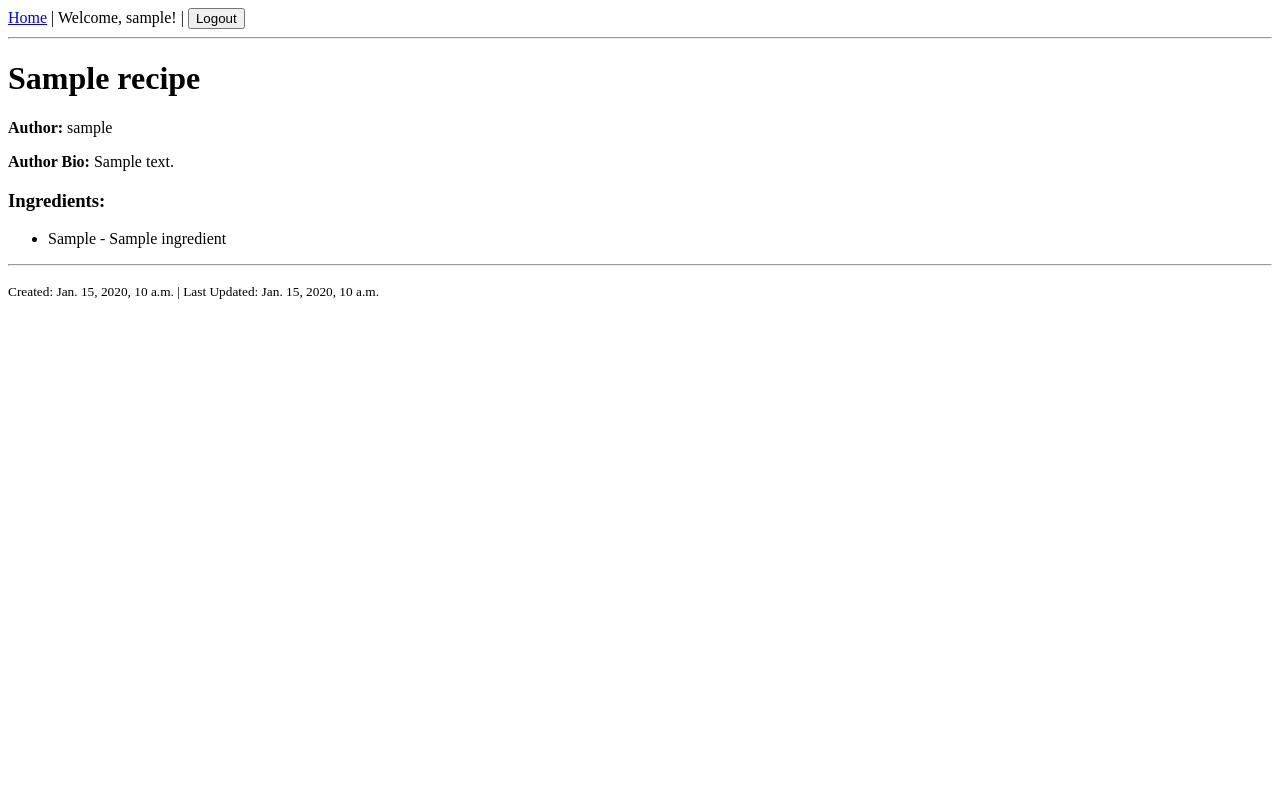
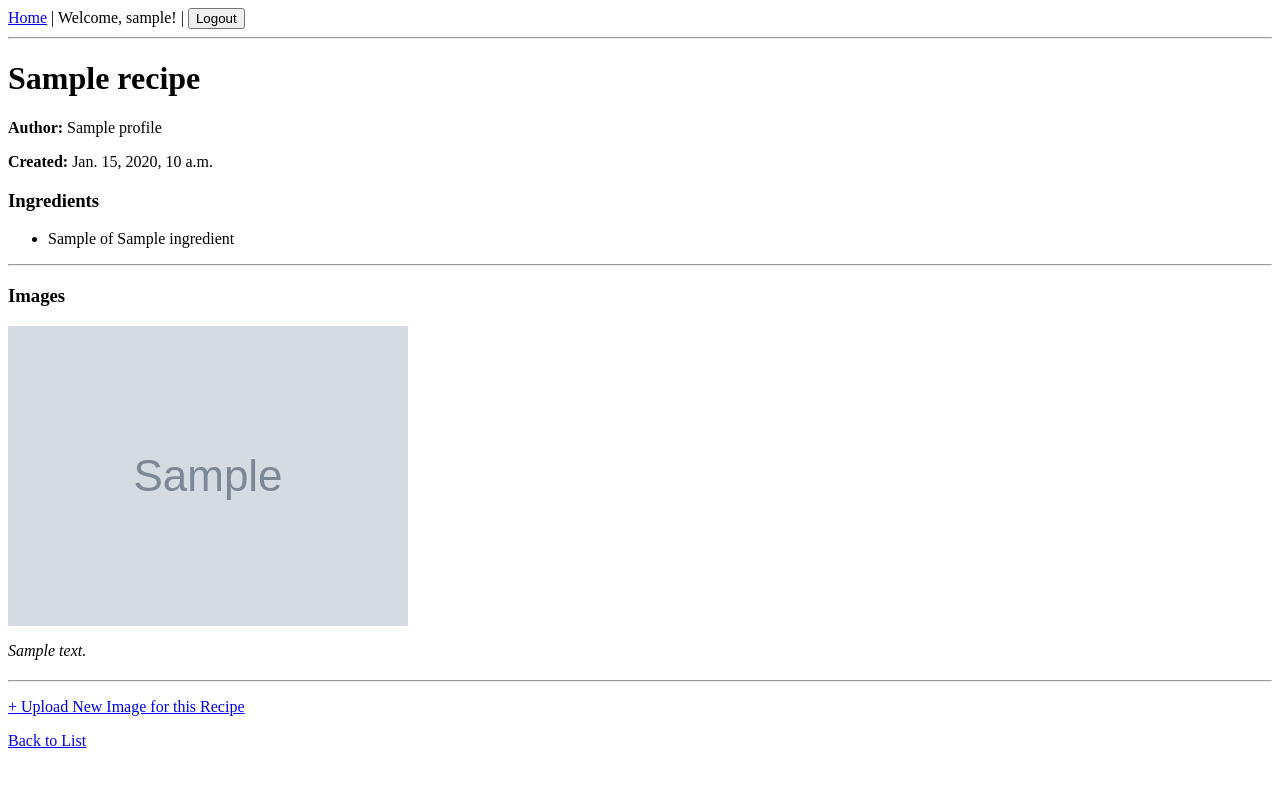
Before and after one commit to raizonmarasis-droid/recipebook-Asis-Raizon, a Django app: page /recipe/1/ in a window 1280 px wide. Shown: the top 787 px of the page. Run offline with Django 5.2, Linux system fonts and the light colour scheme; a user stored in the database is signed in; tables that the repository leaves empty hold one stand-in row (values such as "Sample post"); grey boxes marked "Sample" are stand-in pictures.

Commit message:
Add recipe_form and recipe_image_form

```diff
--- a/ledger/templates/recipe_detail.html
+++ b/ledger/templates/recipe_detail.html
@@ -1,19 +1,42 @@
-{% extends 'base.html' %}
+{% extends "base.html" %}
 
 {% block content %}
     <h1>{{ recipe.name }}</h1>
-<p><strong>Author:</strong> {{ recipe.author.user.username }}</p>
-<p><strong>Author Bio:</strong> {{ recipe.author.bio }}</p>
+    <p><strong>Author:</strong> {{ recipe.author.name }}</p>
+    <p><strong>Created:</strong> {{ recipe.created_on }}</p>
 
-<h3>Ingredients:</h3>
+    <h3>Ingredients</h3>
     <ul>
         {% for ri in recipe.ingredients.all %}
-        <li>{{ ri.quantity }} - {{ ri.ingredient.name }}</li>
-    {% empty %}
-        <li>No ingredients added yet!</li>
+            <li>{{ ri.quantity }} of {{ ri.ingredient.name }}</li>
         {% endfor %}
     </ul>
 
     <hr>
-<p><small>Created: {{ recipe.created_on }} | Last Updated: {{ recipe.updated_on }}</small></p>
+
+    <h3>Images</h3>
+    <div class="image-gallery">
+        {% for recipe_image in recipe.images.all %}
+            <div style="margin-bottom: 20px;">
+                <img src="{{ recipe_image.image.url }}"
+                     alt="{{ recipe_image.description }}"
+                     style="max-width: 400px; display: block;">
+                <p><em>{{ recipe_image.description }}</em></p>
+            </div>
+        {% empty %}
+            <p>No images available for this recipe.</p>
+        {% endfor %}
+    </div>
+
+    <hr>
+
+    {% if user.is_authenticated %}
+        <p>
+            <a href="{% url 'recipe_add_image' recipe.pk %}">
+                + Upload New Image for this Recipe
+            </a>
+        </p>
+    {% endif %}
+
+    <p><a href="{% url 'recipe_list' %}">Back to List</a></p>
 {% endblock %}
```
Also changed, not shown: ledger/templates/recipe_form.html (added, +9 -0 lines), ledger/templates/recipe_image_form.html (added, +10 -0 lines). Lines whose indentation alone changed are shown as unchanged.
